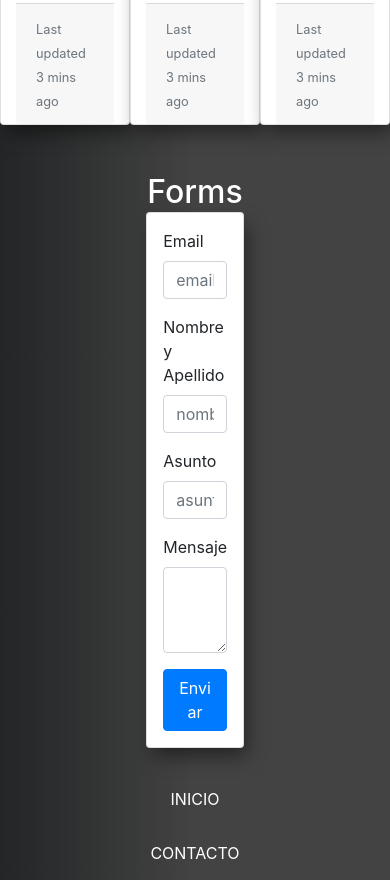
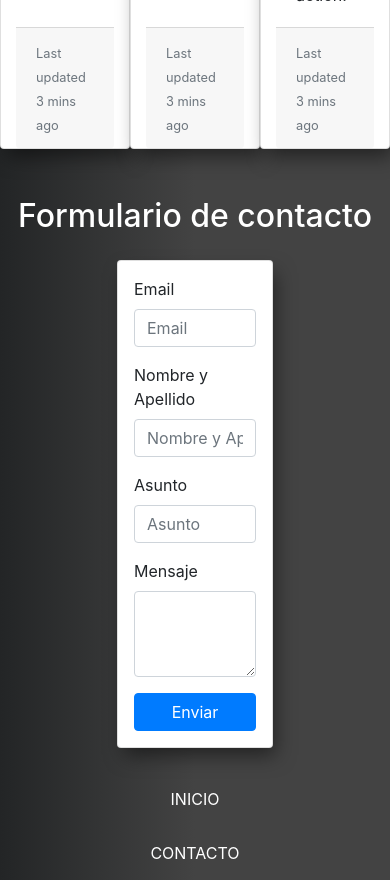
Before and after one commit to maxigiuliano1/Diplomatura_FullStack_UTN_BA, a plain HTML site: page modulo 2/unidad 4/index.html in a window 390 px wide. Shown: the part 1167-2047 px from the top of the page. Drawn offline with nearby package versions, Linux system fonts and the light colour scheme.

Commit message:
responsive del formulario

```diff
--- a/modulo 2/unidad 4/css/main.css
+++ b/modulo 2/unidad 4/css/main.css
@@ -115,6 +115,10 @@ h2{
     margin-left: 0;
   }
 
+  .formulario{
+      width: 25%;
+  }
+
   @media screen and (min-width:768px) {
     .button-menu{
       display: none;
@@ -127,3 +131,9 @@ h2{
         height: 100%;
       }
 }
+
+@media screen and (max-width:768px){
+    .formulario{
+        width: 40%;
+    }
+}
--- a/modulo 2/unidad 4/index.html
+++ b/modulo 2/unidad 4/index.html
@@ -62,7 +62,7 @@
       </div>
       <br>
       <!--Cards-->
-      <h2 class="nav justify-content-center">Cards</h2>
+      <h2 class="nav justify-content-center">Cards</h2><br>
         <div class="card-deck">
             <div class="card col mb-4">
               <img src="https://via.placeholder.com/250x250" class="card-img-top" alt="...">
@@ -94,23 +94,23 @@
                 <small class="text-muted">Last updated 3 mins ago</small>
               </div>
             </div>
-          </div>
+        </div>
     <br>
     <!--Form-->
-    <h2 class="nav justify-content-center" id="formulario">Forms</h2>
+    <h2 class="nav justify-content-center" id="formulario">Formulario de contacto</h2><br>
     <form>
-        <div class="card col container w-25 p-3">
+        <div class="card container formulario p-3">
             <div class="form-group">
               <label for="exampleFormControlInput1">Email</label>
-              <input type="email" class="form-control" id="exampleFormControlInput1" placeholder="email">
+              <input type="email" class="form-control" id="exampleFormControlInput1" placeholder="Email">
             </div>
             <div class="form-group">
               <label for="exampleFormControlSelect1">Nombre y Apellido</label>
-              <input type="text" class="form-control" id="exampleFormControlInput2" placeholder="nombre y apellido">
+              <input type="text" class="form-control" id="exampleFormControlInput2" placeholder="Nombre y Apellido">
             </div>
             <div class="form-group">
               <label for="exampleFormControlSelect2">Asunto</label>
-              <input type="text" class="form-control" id="exampleFormAsunto" placeholder="asunto">
+              <input type="text" class="form-control" id="exampleFormAsunto" placeholder="Asunto">
             </div>
             <div class="form-group">
               <label for="exampleFormControlTextarea1">Mensaje</label>
```
